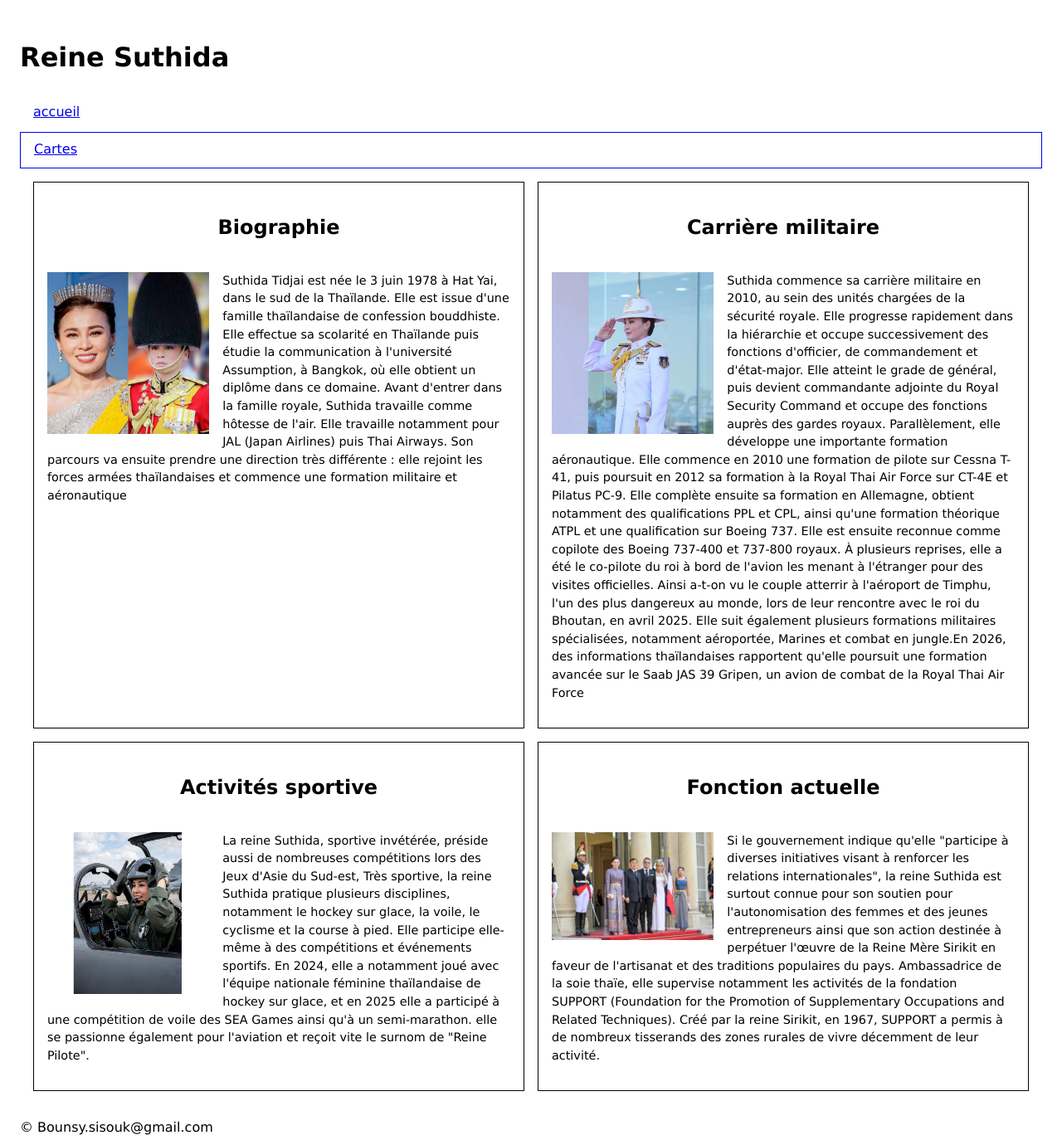
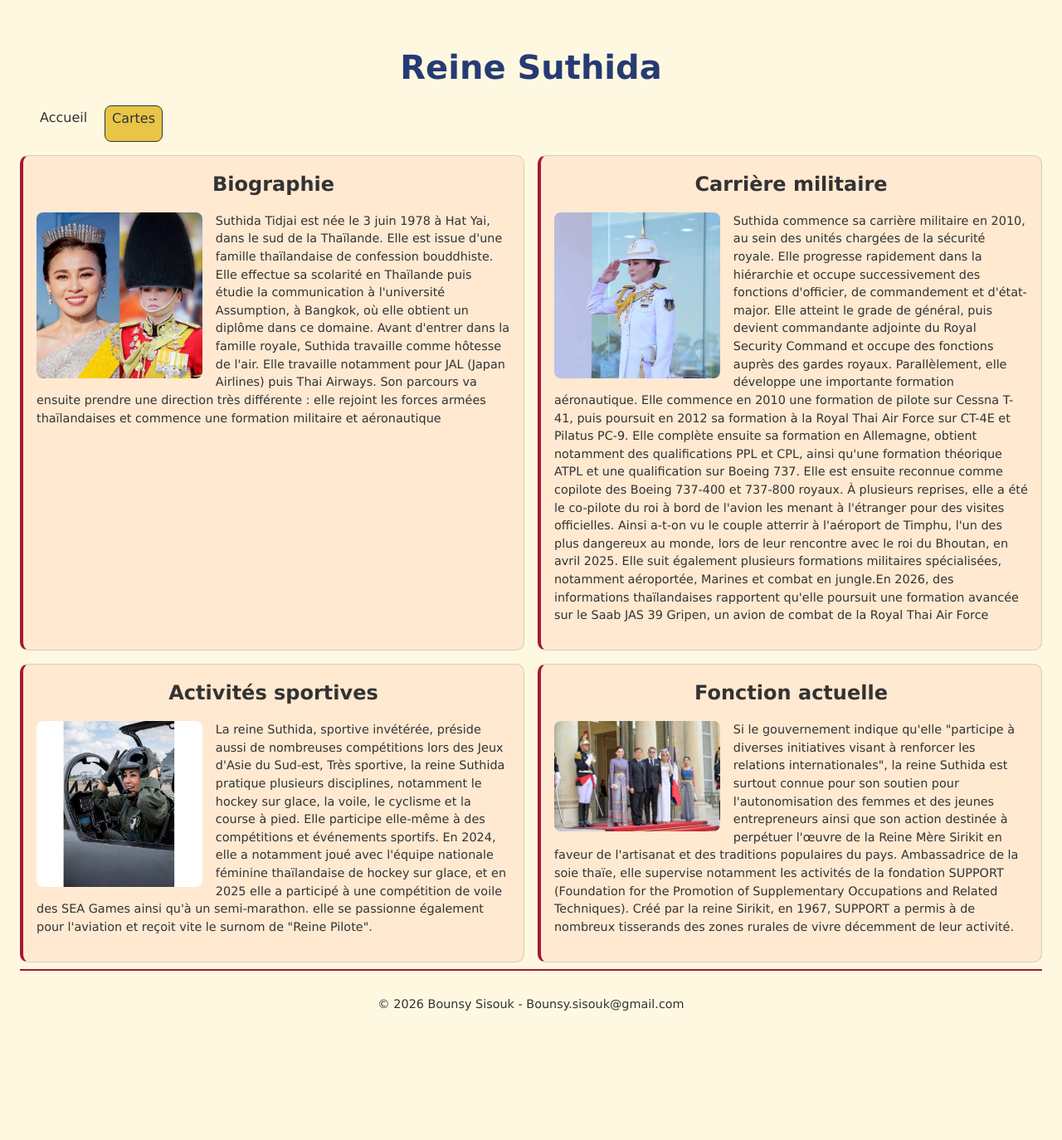
Before and after one commit to bounsysisouk/kata-web-5-la-machine---invocation, a plain HTML site: page bloc1/adapage/cartes.html in a window 1280 px wide. Shown: the whole page at 83% size. After the commit the page ends 1276 px from the top, so only its background shows below. Drawn offline with Linux system fonts and the light colour scheme.

Commit message:
style: finalise le designe et la mise en page

```diff
--- a/bloc1/adapage/cartes.html
+++ b/bloc1/adapage/cartes.html
@@ -11,19 +11,18 @@
         <h1>Reine Suthida</h1>
         <nav class="site-nav">
             <ul>
-                <li><a href="index.html">accueil</a></li>
+                <li><a href="index.html">Accueil</a></li>
                 <li><a href="cartes.html" aria-current="page">Cartes</a></li>
             </ul>
         </nav>
     </header>
-
 <main>
-    <section class="cartes">
+    <div class="cartes">
         <article class="carte">
             <h2>Biographie</h2>
 
             <div class="contenu-carte">
-                <img src="assets/Suthida Tidjai.jpeg" alt="portrait de Suthida Tidjai">
+                <img src="assets/Suthida_Tidjai.jpeg" alt="portrait de Suthida Tidjai">
                 <p>Suthida Tidjai est née le 3 juin 1978 à Hat Yai, dans le sud de la Thaïlande. Elle est issue d'une famille thaïlandaise de confession bouddhiste.
 Elle effectue sa scolarité en Thaïlande puis étudie la communication à l'université Assumption, à Bangkok, où elle obtient un diplôme dans ce domaine.
 Avant d'entrer dans la famille royale, Suthida travaille comme hôtesse de l'air.
@@ -36,7 +35,7 @@ Son parcours va ensuite prendre une direction très différente : elle rejoint l
             <h2>Carrière militaire</h2>
 
             <div class="contenu-carte">
-                <img src="assets/suthida militaire.jpg" alt="image de Suthida en tenue militaire">
+                <img src="assets/suthida_militaire.jpg" alt="image de Suthida en tenue militaire">
                 <p>Suthida commence sa carrière militaire en 2010, au sein des unités chargées de la sécurité royale. Elle progresse rapidement dans la hiérarchie et occupe successivement des fonctions d'officier, de commandement et d'état-major. Elle atteint le grade de général, puis devient commandante adjointe du Royal Security Command et occupe des fonctions auprès des gardes royaux.
 Parallèlement, elle développe une importante formation aéronautique. Elle commence en 2010 une formation de pilote sur Cessna T-41, puis poursuit en 2012 sa formation à la Royal Thai Air Force sur CT-4E et Pilatus PC-9. Elle complète ensuite sa formation en Allemagne, obtient notamment des qualifications PPL et CPL, ainsi qu'une formation théorique ATPL et une qualification sur Boeing 737. Elle est ensuite reconnue comme copilote des Boeing 737-400 et 737-800 royaux. À plusieurs reprises, elle a été le co-pilote du roi à bord de l'avion les menant à l'étranger pour des visites officielles. Ainsi a-t-on vu le couple atterrir à l'aéroport de Timphu, l'un des plus dangereux au monde, lors de leur rencontre avec le roi du Bhoutan, en avril 2025.
 Elle suit également plusieurs formations militaires spécialisées, notamment aéroportée, Marines et combat en jungle.En 2026, des informations thaïlandaises rapportent qu'elle poursuit une formation avancée sur le Saab JAS 39 Gripen, un avion de combat de la Royal Thai Air Force</p>
@@ -44,10 +43,10 @@ Elle suit également plusieurs formations militaires spécialisées, notamment a
         </article>
 
         <article class="carte">
-            <h2>Activités sportive</h2>
+            <h2>Activités sportives</h2>
 
             <div class="contenu-carte">
-                <img src="assets/suthida pilote.jpg" alt="Suthida lors d'un entrainement au pilotage">
+                <img src="assets/suthida_pilote.jpg" alt="Suthida lors d'un entrainement au pilotage">
                 <p>La reine Suthida, sportive invétérée, préside aussi de nombreuses compétitions lors des Jeux d'Asie du Sud-est, Très sportive, la reine Suthida pratique plusieurs disciplines, notamment le hockey sur glace, la voile, le cyclisme et la course à pied. Elle participe elle-même à des compétitions et événements sportifs. En 2024, elle a notamment joué avec l'équipe nationale féminine thaïlandaise de hockey sur glace, et en 2025 elle a participé à une compétition de voile des SEA Games ainsi qu'à un semi-marathon. elle se passionne également pour l'aviation et reçoit vite le surnom de "Reine Pilote".</p>
         </div>
         </article>
@@ -55,15 +54,15 @@ Elle suit également plusieurs formations militaires spécialisées, notamment a
         <article class="carte">
             <h2>Fonction actuelle</h2>
             <div class="contenu-carte">
-                <img src="assets/en visite en france.jpg" alt="Suthida et Rama X en visite officiel en france">
+                <img src="assets/en_visite_en_france.jpg" alt="Suthida et Rama X en visite officiel en france">
                 <p>Si le gouvernement indique qu'elle "participe à diverses initiatives visant à renforcer les relations internationales", la reine Suthida est surtout connue pour son soutien pour l'autonomisation des femmes et des jeunes entrepreneurs ainsi que son action destinée à perpétuer l'œuvre de la Reine Mère Sirikit en faveur de l'artisanat et des traditions populaires du pays. Ambassadrice de la soie thaïe, elle supervise notamment les activités de la  fondation SUPPORT (Foundation for the Promotion of Supplementary Occupations and Related Techniques). Créé par la reine Sirikit, en 1967, SUPPORT a permis à de nombreux tisserands des zones rurales de vivre décemment de leur activité.  </p>
             </div>
         </article>
-    </section>
+    </div>
 </main>
 
 <footer>
-    <p>&copy; Bounsy.sisouk@gmail.com</p>
+    <p>&copy; 2026 Bounsy Sisouk - Bounsy.sisouk@gmail.com</p>
 </footer>
 
 </body>
--- a/bloc1/adapage/style.css
+++ b/bloc1/adapage/style.css
@@ -12,19 +12,34 @@ body {
     line-height: 1.5;
     display: flex;
     flex-direction: column;
-    gap: 1rem;
+    gap: 0.5rem;
+    background-color: #fff8e1;
+    color: #333333;
 }
 img {
     max-width: 100%;
     height: auto;
+    border-radius: 8px;
 }
 h1 {
-    font-size: 2rem;
+    font-size: 2.5rem;
+    text-align: center;
+    color: #263b73;
+    margin-bottom: 1rem;
+}
+h2 {
+   font-size: 1.5rem;
+   margin-top: 0;
+   margin-bottom: 1rem;
 }
 .site-nav a {
     display: block;
+    width: 70px;
     min-height: 44px;
-    padding: 0.5rem 1rem;
+    padding: 0.2rem 0.5rem;
+    text-decoration: none;
+    color: #333333;
+    border-radius: 8px;
 }
 .site-nav ul {
     list-style: none;
@@ -33,7 +48,8 @@ h1 {
 }
 .site-nav a[aria-current="page"] {
     border: 1px solid;
-
+    background-color:  #e8c547;
+    color: #333333;
 }
 a:focus {
     outline: 3px solid;
@@ -54,9 +70,12 @@ main {
     display: flex;
     flex-direction: column;
     align-items: center;
-    gap: 1rem;
-    border: 1px solid;
+    gap: 0.5     rem;
+    border: 1px solid #d6cfaf;
+    border-left: 4px solid #a51931;
+    border-radius: 10px;
     padding: 1rem;
+    background-color: #ffe9d1;
 }
 .contenu-carte p {
     margin-top: 0;
@@ -68,7 +87,26 @@ main {
     float: left;
     margin-right: 1rem;
 }
+footer {
+    border-top: 2px solid #a51931;
+    text-align: center;
+    padding: 1rem;
+    font-size: 0.9rem;
+}
+
 @media (min-width: 768px) {
+    h1 {
+        margin-bottom: 0.5rem;
+    }
+    .site-nav {
+        display: flex;
+        padding: 0.5rem 1rem;
+    }
+    .site-nav ul {
+        display: flex;
+        gap: 1rem;
+    }
+
     main {
         max-width: 1200px;
         margin: 0 auto;
@@ -81,3 +119,12 @@ main {
         flex: 0 1 calc(50% - 0.5rem);
     }
 }
+@media (min-width: 1024px) {
+    main {
+        max-width: 1440px;
+        margin: 0 auto;
+    }
+    .cartes {
+        flex-direction: row;
+    }
+}
```
Also changed, not shown: bloc1/adapage/index.html (+2 -2 lines), bloc1/adapage/assets/Reine_Suthida_image_accueil.png (renamed from bloc1/adapage/assets/Reine Suthida image accueuil.png), bloc1/adapage/assets/Suthida_Tidjai.jpeg (renamed from bloc1/adapage/assets/Suthida Tidjai.jpeg), bloc1/adapage/assets/en_visite_en_france.jpg (renamed from bloc1/adapage/assets/en visite en france.jpg), bloc1/adapage/assets/suthida_militaire.jpg (renamed from bloc1/adapage/assets/suthida militaire.jpg), bloc1/adapage/assets/suthida_pilote.jpg (renamed from bloc1/adapage/assets/suthida pilote.jpg).
